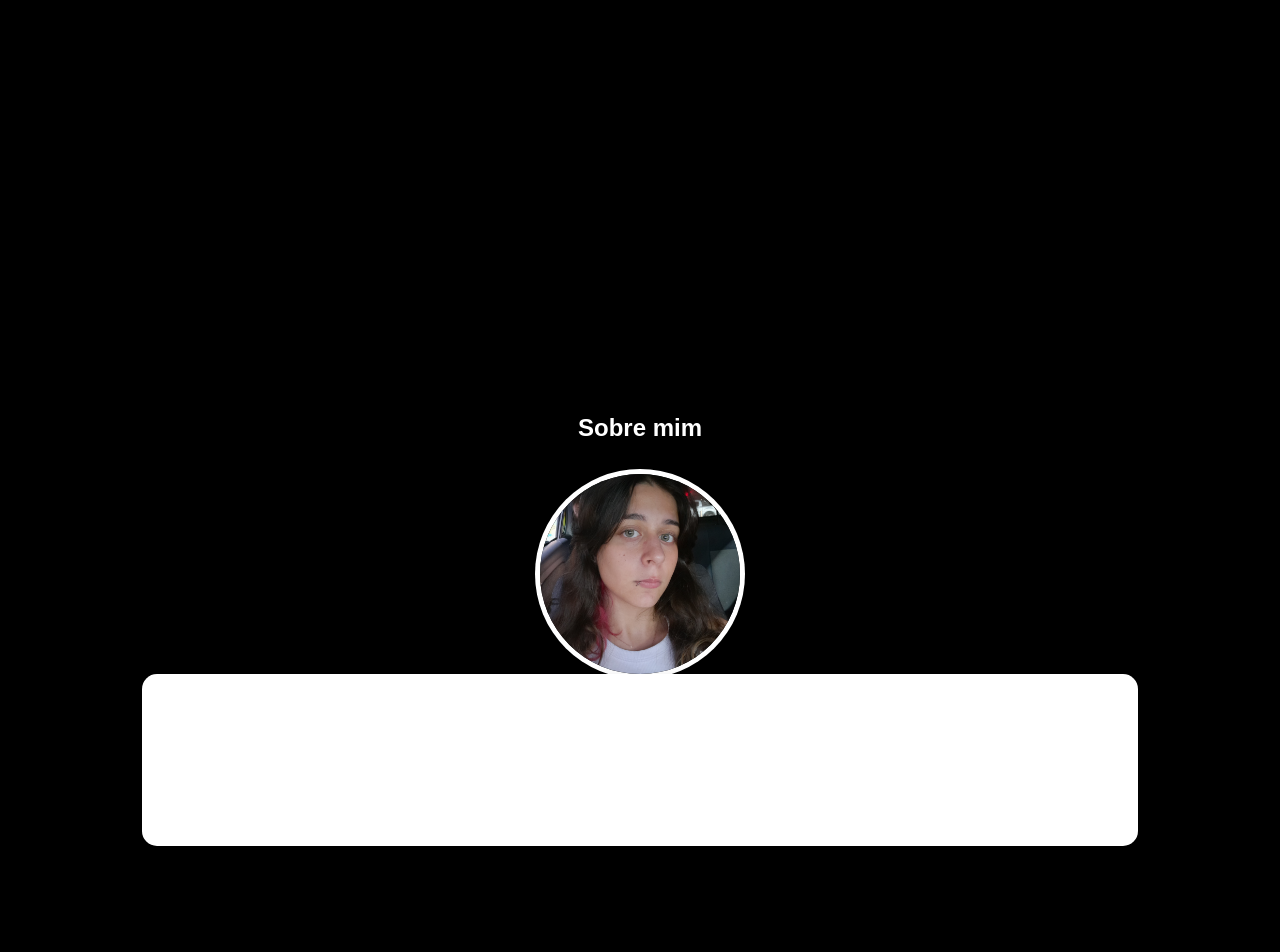
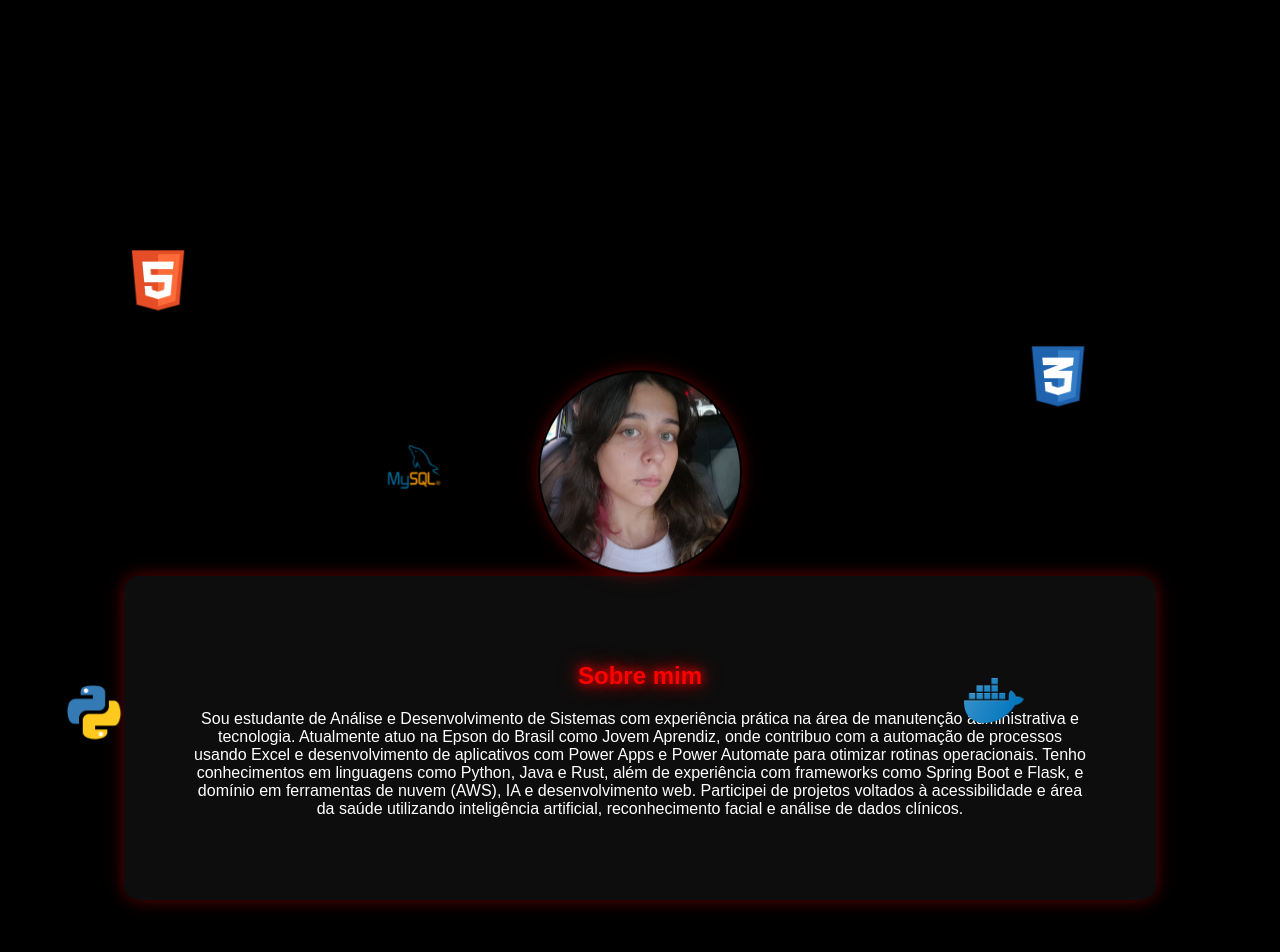
Before and after one commit to Milleny-pin/Meu_Portfolio, a Flask app: page / in a window 1280 px wide. Shown: the part 772-1724 px from the top of the page. Run offline with Flask 3, Linux system fonts and the light colour scheme.

Commit message:
Alterações na seção sobre mim

```diff
--- a/static/style.css
+++ b/static/style.css
@@ -27,7 +27,7 @@
 }
 
 nav a:hover {
-    color: #0ef;
+    color: rgb(255, 0, 0);
 }
 
 nav a span {
@@ -37,7 +37,7 @@
     width: 100%;
     height: 100%;
     z-index: -1;
-    border-bottom: 2px solid #0ef;
+    border-bottom: 2px solid rgb(255, 0, 0);
     border-radius: 15px;
     transform: scale(0) translateY(50px);
     opacity: 0;
@@ -61,12 +61,11 @@
 }
 
 #sobre {
+    position: relative;
     text-align: center;
+    padding: 80px 20px;
 }
 
-#sobre h2 {
-    margin-bottom: 2rem;
-}
 
 .about-container-wrapper {
     display: flex;
@@ -76,20 +75,48 @@
     max-width: 900px;
     width: 90%;
     margin: 0 auto;
-    background-color: #ffffff;
     padding: 3rem;
     border-radius: 15px;
     box-shadow: 0 4px 15px rgba(0, 0, 0, 0.1);
+    background-color: rgba(17, 17, 17, 0.8);
+    box-shadow: 0 0 15px rgba(255, 0, 0, 0.3), 0 0 30px rgba(255, 0, 0, 0.1);
+    color: #fff;
+    padding: 4rem;
+    border: 2px solid transparent;
+    transition: all 0.5s ease-in-out;
 }
 
+.about-container-wrapper:hover{
+    border-color: #ff0000;
+    box-shadow: 0 0 20px rgba(255, 0, 0, 0.6), 0 0 40px rgba(255, 0, 0, 0.4);
+}
 .profile-image-container {
     width: 200px;
     height: 200px;
     border-radius: 50%;
     overflow: hidden;
-    box-shadow: 0 0 0 5px white, 0 4px 15px rgba(0, 0, 0, 0.1);
     flex-shrink: 0;
+    box-shadow: 0 0 15px rgba(255, 0, 0, 0.3), 0 0 30px rgba(255, 0, 0, 0.1);
+    border: 2px solid transparent;
+    transition: all 0.5s ease-in-out;
+    animation: floating 6s ease-in-out infinite;
 }
+
+
+@keyframes floating-image {
+    0%, 100% {
+        transform: translateY(0);
+    }
+    50% {
+        transform: translateY(-20px);
+    }
+}
+
+.profile-image-container:hover{
+    border-color: #ff0000;
+    box-shadow: 0 0 20px rgba(255, 0, 0, 0.6), 0 0 40px rgba(255, 0, 0, 0.4);
+}
+
 
 .profile-image-container img {
     width: 100%;
@@ -129,7 +156,7 @@
     z-index: 2;
 }
 
-.container{
+.container {
     position: absolute;
     top: 50%;
     left: 50%;
@@ -140,7 +167,7 @@
     box-shadow: 0 30px 50px #dbdbdb;
 }
 
-.container .slide .item{
+.container .slide .item {
     width: 200px;
     height: 300px;
     position: absolute;
@@ -155,7 +182,7 @@
 }
 
 .slide .item:nth-child(1),
-.slide .item:nth-child(2){
+.slide .item:nth-child(2) {
     top: 0;
     left: 0;
     transform: translate(0, 0);
@@ -164,26 +191,22 @@
     height: 100%;
 }
 
-
-.slide .item:nth-child(3){
+.slide .item:nth-child(3) {
     left: 50%;
 }
-.slide .item:nth-child(4){
+.slide .item:nth-child(4) {
     left: calc(50% + 220px);
 }
-.slide .item:nth-child(5){
+.slide .item:nth-child(5) {
     left: calc(50% + 440px);
 }
 
-
-.slide .item:nth-child(n + 6){
+.slide .item:nth-child(n + 6) {
     left: calc(50% + 660px);
     opacity: 0;
 }
 
-
-
-.item .content{
+.item .content {
     position: absolute;
     top: 50%;
     left: 100px;
@@ -195,13 +218,11 @@
     display: none;
 }
 
-
-.slide .item:nth-child(2) .content{
+.slide .item:nth-child(2) .content {
     display: block;
 }
 
-
-.content .name{
+.content .name {
     font-size: 40px;
     text-transform: uppercase;
     font-weight: bold;
@@ -209,14 +230,14 @@
     animation: animate 1s ease-in-out 1 forwards;
 }
 
-.content .des{
+.content .des {
     margin-top: 10px;
     margin-bottom: 20px;
     opacity: 0;
     animation: animate 1s ease-in-out 0.3s 1 forwards;
 }
 
-.content button{
+.content button {
     padding: 10px 20px;
     border: none;
     cursor: pointer;
@@ -224,31 +245,27 @@
     animation: animate 1s ease-in-out 0.6s 1 forwards;
 }
 
-
 @keyframes animate {
-    from{
+    from {
         opacity: 0;
         transform: translate(0, 100px);
         filter: blur(33px);
     }
-
-    to{
+    to {
         opacity: 1;
         transform: translate(0);
         filter: blur(0);
     }
 }
 
-
-
-.button{
+.button {
     width: 100%;
     text-align: center;
     position: absolute;
     bottom: 20px;
 }
 
-.button button{
+.button button {
     width: 40px;
     height: 35px;
     border-radius: 8px;
@@ -259,7 +276,144 @@
     transition: 0.3s;
 }
 
-.button button:hover{
+.button button:hover {
     background: #ababab;
     color: #fff;
 }
+
+.led-border {
+    position: relative;
+    padding: 30px;
+    border-radius: 20px;
+    background-color: #111;
+    z-index: 1;
+}
+
+.led-border::before {
+    content: "";
+    position: absolute;
+    top: -3px;
+    left: -3px;
+    right: -3px;
+    bottom: -3px;
+    background: linear-gradient(270deg, red, magenta, red);
+    border-radius: 25px;
+    z-index: -1;
+    background-size: 600% 600%;
+    animation: ledFlow 4s linear infinite;
+}
+
+@keyframes ledFlow {
+    0% {
+        background-position: 0% 50%;
+    }
+    100% {
+        background-position: 100% 50%;
+    }
+}
+
+.tech-icons {
+    display: flex;
+    flex-wrap: wrap;
+    justify-content: center;
+    gap: 20px;
+}
+
+.tech-icons img {
+    width: 60px;
+    height: auto;
+    transition: transform 0.3s;
+}
+
+.tech-icons img:hover {
+    transform: scale(1.2);
+    filter: drop-shadow(0 0 10px red);
+}
+
+.floating-icons {
+    position: absolute;
+    top: 0;
+    left: 0;
+    width: 100%;
+    height: 100%;
+    pointer-events: none;
+}
+
+.floating-icons .tech-icon {
+    position: absolute;
+    width: 60px;
+    height: auto;
+    transition: transform 0.3s ease, filter 0.3s ease;
+    animation: floating 6s ease-in-out infinite;
+}
+
+.floating-icons .tech-icon:hover {
+    transform: scale(1.2);
+    filter: drop-shadow(0 0 10px #0ef);
+}
+
+@keyframes floating {
+    0%, 100% {
+        transform: translateY(0);
+    }
+    50% {
+        transform: translateY(-20px);
+    }
+}
+
+.icon-html {
+    top: 10%;
+    left: 10%;
+    animation-delay: 0s;
+}
+.icon-css {
+    top: 20%;
+    right: 15%;
+    animation-delay: 1s;
+}
+.icon-js {
+    bottom: 30%;
+    left: 5%;
+    animation-delay: 2s;
+}
+.icon-python {
+    top: 55%;
+    left: 5%;
+    animation-delay: 3s;
+}
+.icon-java {
+    bottom: 10%;
+    right: 5%;
+    animation-delay: 4s;
+}
+.icon-mysql {
+    top: 30%;
+    left: 30%;
+    animation-delay: 5s;
+}
+.icon-docker {
+    bottom: 40%;
+    right: 20%;
+    animation-delay: 6s;
+}
+
+.about-text-content p:hover{
+    color: #ffffff;
+    text-shadow: 0 0 5px rgba(255, 255, 255, 0.5);
+
+}
+#sobre h2{
+    text-shadow: 0 0 10px #ff0000, 0 0 20px #ff0000;
+    color: #ff0000;
+    transition: all 0.3s ease;
+
+}
+
+#sobre h2:hover{
+    text-shadow: 0 0 15px #ff0000, 0 0 30px #ff0000;
+}
+
+.about-text-content p{
+    color: #e0e0e0;
+    transition: all 0.3s ease;
+}
--- a/templates/index.html
+++ b/templates/index.html
@@ -6,6 +6,8 @@
     <title>Portfólio</title>
     <link rel="stylesheet" href="static/style.css">
     <link rel="stylesheet" href="https://cdnjs.cloudflare.com/ajax/libs/font-awesome/6.4.0/css/all.min.css" xintegrity="sha512-iecdLmaskl7CVkqkXNQ/ZH/XLlvWZOJyj7Yy7tcenmpD1ypASozpmT/E0iPtmFIB46ZmdtAc9eNBvH0H/ZpiBw==" crossorigin="anonymous" referrerpolicy="no-referrer" />
+    <link rel="stylesheet" href="https://cdn.jsdelivr.net/gh/devicons/devicon@latest/devicon.min.css">
+
 </head>
 <body>
     <header>
@@ -27,19 +29,29 @@
     </section>
 
 
-    <section id="sobre">
-        <h2>Sobre mim</h2>
+     <section id="sobre">
         <div class="profile-image-container">
-                <img src="{{ url_for('static', filename='foto_perfil.jpg') }}" alt="Sua Foto de Perfil">
+            <img src="{{ url_for('static', filename='foto_perfil.jpg') }}" alt="Sua Foto de Perfil" class="profile-image">
+        </div>
+        <div class="about-container-wrapper">
+            <div class="about-container">
+                <h2>Sobre mim</h2>
+                <p>Sou estudante de Análise e Desenvolvimento de Sistemas com experiência prática na área de manutenção administrativa e tecnologia. Atualmente atuo na Epson do Brasil como Jovem Aprendiz, onde contribuo com a automação de processos usando Excel e desenvolvimento de aplicativos com Power Apps e Power Automate para otimizar rotinas operacionais.
 
+Tenho conhecimentos em linguagens como Python, Java e Rust, além de experiência com frameworks como Spring Boot e Flask, e domínio em ferramentas de nuvem (AWS), IA e desenvolvimento web. Participei de projetos voltados à acessibilidade e área da saúde utilizando inteligência artificial, reconhecimento facial e análise de dados clínicos.</p>
             </div>
-        <div class="about-container-wrapper">
+        </div>
 
-            <div class="about-text-content">
-                <p>Olá! Meu nome é [Seu Nome]. Sou um desenvolvedor web apaixonado por criar soluções inovadoras e eficientes. Tenho experiência em HTML, CSS e JavaScript, e estou sempre buscando aprender novas tecnologias para aprimorar minhas habilidades.</p>
-            </div>
+        <!-- Ícones das tecnologias -->
+        <div class="floating-icons">
+        <img src="static/html.png" class="tech-icon icon-html" alt="HTML5">
+        <img src="static/css.png" class="tech-icon icon-css" alt="CSS3">
 
-        </div>
+        <img src="static/python.png" class="tech-icon icon-python" alt="Python">
+        <img src="static/java.png" class="tech-icon icon-java" alt="Java">
+        <img src="static/mysql.png" class="tech-icon icon-mysql" alt="MySQL">
+        <img src="static/docker.png" class="tech-icon icon-docker" alt="Docker">
+    </div>
     </section>
 
 
```
Also changed, not shown: static/aws.png (added), static/css.png (added), static/docker.png (added), static/html.png (added), static/java.png (added), static/kubernetes.png (added), static/mysql.png (added), static/python.png (added).
